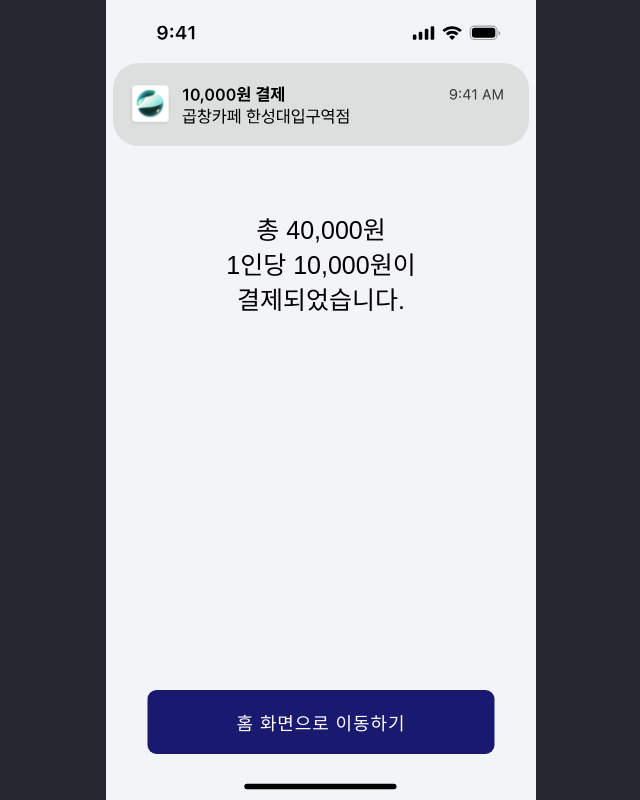
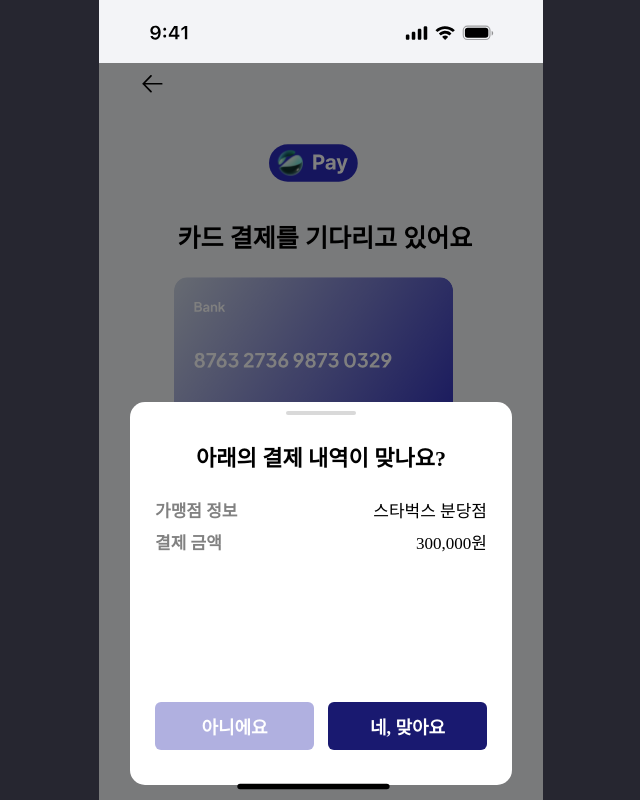
Before and after one commit to quant-prototype/quant_prototype, a React (Create React App) app: page /Cardpay in a window 1280 px wide. Before the commit this address led to /payComplete. Shown: the whole page, without its empty margins (319-959 px from the left). Built offline with nearby package versions, Linux system fonts and the light colour scheme; the HTML template or start-up script is replaced by a standard one.

Commit message:
Update CardPay.jsx

```diff
--- a/src/pages/CardPay/CardPayComponent.jsx
+++ b/src/pages/CardPay/CardPayComponent.jsx
@@ -1,65 +1,203 @@
-import logo from '../../assets/payLogo.svg';
+import logo from "../../assets/payLogo.svg";
 import styled from "styled-components";
-import qr from '../../assets/payQrImg.svg';
-import { useEffect } from 'react';
-import { useNavigate } from 'react-router-dom';
-import PageWrapper from '../../style/PageWrapper';
-import HeaderComponent from '../PayConfirmProcedure/PayConfirmComponent/HeaderComponent';
-import card from '../../assets/Card.svg';
+import qr from "../../assets/payQrImg.svg";
+import { useEffect, useState } from "react";
+import { useNavigate } from "react-router-dom";
+import PageWrapper from "../../style/PageWrapper";
+import HeaderComponent from "../PayConfirmProcedure/PayConfirmComponent/HeaderComponent";
+import card from "../../assets/Card.svg";
 
 const Logo = styled.img`
-width : 89px;
+  width: 89px;
   height: 38px;
   margin-top: 26px;
   margin-left: 170px;
-`
+`;
 
 const Content = styled.div`
   font-size: 25px;
   font-weight: Bold;
-font-family: 'Pretendard', 'sans-serif';
+  font-family: "Pretendard", "sans-serif";
   margin-left: 79px;
   margin-top: 44px;
-`
+`;
 
 const Code = styled.img`
   width: 280px;
   height: 178px;
   margin-left: 75px;
   margin-top: 26px;
-`
+`;
 
 const Warning = styled.div`
   font-size: 18px;
   font-weight: Medium;
-font-family: 'Pretendard', 'sans-serif';
+  font-family: "Pretendard", "sans-serif";
   margin-left: 92px;
   margin-right: 91px;
   margin-top: 300px;
   cursor: pointer;
   border-bottom: 1px solid black;
+`;
+
+const Overlay = styled.div`
+  position: fixed;
+  top: 0;
+  left: 0;
+  width: 100%;
+  height: 100%;
+  background-color: rgba(0, 0, 0, 0.5);
+  // display: flex;
+  // flex-direction: column;
+  // align-items: center;
+  // justify-content: center;
+  // color: white;
+  // font-size: 20px;
+  // font-family: "Pretendard", "sans-serif";
+  z-index: 10;
+`;
+
+const Modal = styled.div`
+  background-color: white;
+  z-index: 100;
+  width: 382px;
+  height: 383px;
+  border-radius: 15px;
+  position: fixed;
+  bottom: 15px;
+  left: 50%;
+  transform: translate(-50%, 0);
+  display: flex;
+  flex-direction: column;
+  align-items: center;
+`;
+
+const ModalStatusBar = styled.div`
+  width: 70px;
+  height: 4px;
+  background-color: #d9d9d9;
+  border-radius: 7px;
+  margin-top: 9px;
+`;
+const ModalTitleText = styled.p`
+  font-weight: 700;
+  font-size: 22px;
+  font-family: "Pretendard", "sans-serif";
+  margin-top: 33px;
+`;
+
+const ModalInfoContainer = styled.div`
+  width: 100%;
+`;
+
+const ModalInfoBox = styled.div`
+  margin-top: ${(props) => {
+    if (props.store) {
+      return "33px";
+    } else if (props.price) {
+      return "15px";
+    } else {
+      return 0;
+    }
+  }};
+  padding: 0 25px 0 25px ;
+  display: flex;
+  justify-content: space-between;
+  align-items: center;
+`;
+
+const ModalInfoText = styled.p`
+  font-size: 17px;
+  font-weight: 700;
+  font-family: "Pretendard", "sans-serif";
+  color: #818181;
+`;
+
+const ModalInfoDetailText = styled.p`
+  font-weight: 400;
+  font-size: 17px;
+  font-family: "Pretendard", "sans-serif";
+  color: black;
+`;
+
+const ButtonComponentBox = styled.div`
+  margin-top: 150px;
+  display: flex;
+  justify-content: space-between;
+  align-items: center;
+  padding: 0 25px;
 `
 
-function CardPayComponent(){
+const ButtonComponent = styled.button`
+  width: 159px;
+  height: 48px;
+  border-radius: 6px;
+  border: none;
+  background-color: ${(props) => {
+    if(props.no) {
+      return "#B0B0E0";
+    } else if(props.yes) {
+      return "#191970";
+    } else {
+      return "white";
+    }
+  }};
+  color: white;
+  font-weight: 700;
+  font-size: 18px;
+  text-align: center;
+  font-family: "Pretendard", "sans-serif";
+`
+
+function CardPayComponent() {
+  const [afterPay, setAfterPay] = useState(false);
 
   const navigate = useNavigate();
 
   useEffect(() => {
     const timer = setTimeout(() => {
-        navigate('/payComplete');
-    }, 2000);
+      // navigate("/payComplete");
+      setAfterPay(true);
+    }, 3000);
 
     return () => clearTimeout(timer);
   }, [navigate]);
 
-    const handleBackButtonClick=()=>{navigate(-1);}
+  const handleBackButtonClick = () => {
+    navigate(-1);
+  };
 
-
-    return(
+  return (
     <PageWrapper>
-    <HeaderComponent back={handleBackButtonClick}/>
+      {afterPay && (
+        <Overlay>
+          <Modal>
+            <ModalStatusBar />
+            <ModalTitleText>아래의 결제 내역이 맞나요?</ModalTitleText>
+            <ModalInfoContainer>
+              <ModalInfoBox store>
+                <ModalInfoText>가맹점 정보</ModalInfoText>
+                <ModalInfoDetailText>스타벅스 분당점</ModalInfoDetailText>
+              </ModalInfoBox>
+              <ModalInfoBox price>
+                <ModalInfoText>결제 금액</ModalInfoText>
+                <ModalInfoDetailText>300,000원</ModalInfoDetailText>
+              </ModalInfoBox>
+              <ButtonComponentBox>
+                <ButtonComponent no>아니에요</ButtonComponent>
+                <ButtonComponent yes>네, 맞아요</ButtonComponent>
+              </ButtonComponentBox>
+            </ModalInfoContainer>
+          </Modal>
+        </Overlay>
+      )}
+      <HeaderComponent back={handleBackButtonClick} />
       <Logo src={logo}></Logo>
+      {afterPay ? (
         <Content>카드 결제를 기다리고 있어요</Content>
+      ) : (
+        <Content>카드 결제가 감지되었어요!</Content>
+      )}
       <Code src={card}></Code>
       <Warning>결제가 끝났는데 화면이 안넘어가요</Warning>
     </PageWrapper>
```
Lines whose indentation alone changed are shown as unchanged.
